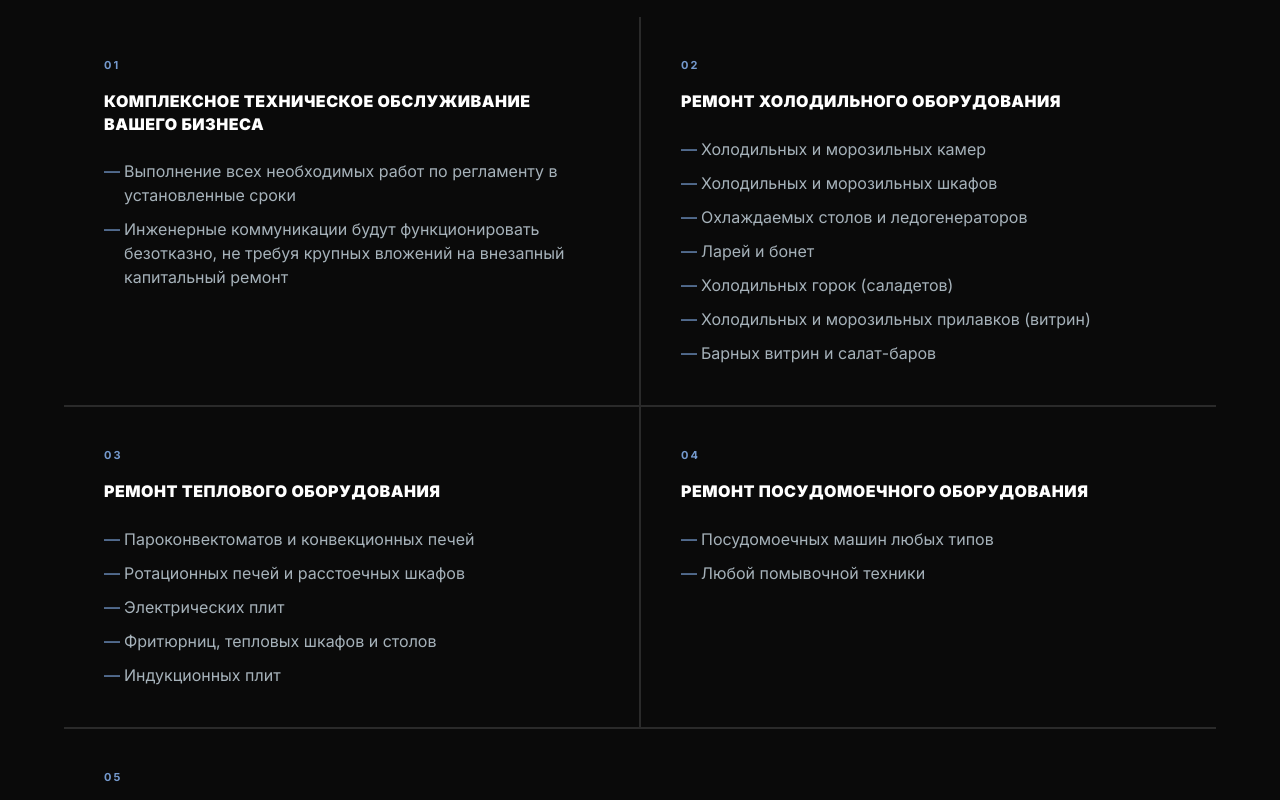
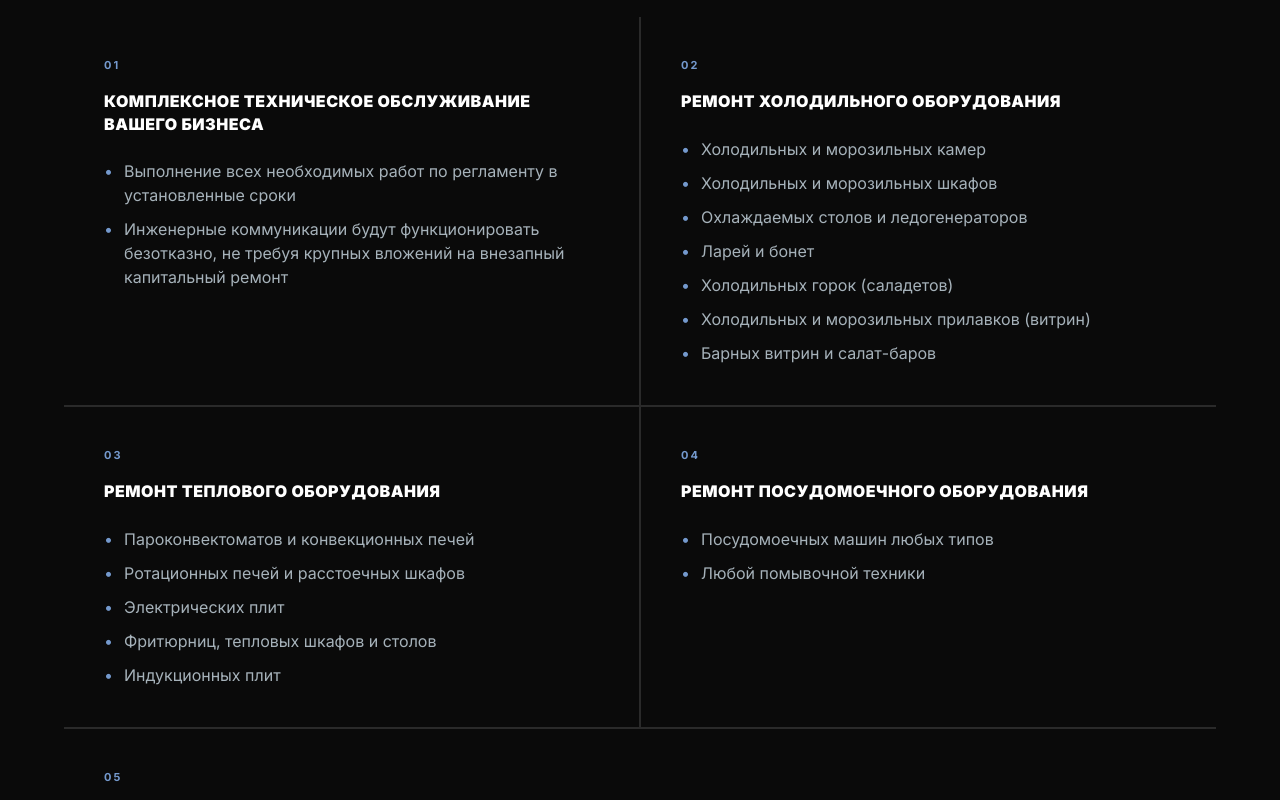
Before and after one commit to DaSnowLeopard/MASTER_web, a Next.js app: page / in a window 1280 px wide. Shown: the part 1640-2440 px from the top of the page. Built offline with nearby package versions, Linux system fonts and the light colour scheme.

Commit message:
services main text

```diff
--- a/components/Services.js
+++ b/components/Services.js
@@ -115,7 +115,7 @@ export default function Services() {
                       position: 'absolute',
                       left: 0,
                       color: '#7499CD',
-                    }}>—</span>
+                    }}>•</span>
                     {item}
                   </li>
                 ))}
```
